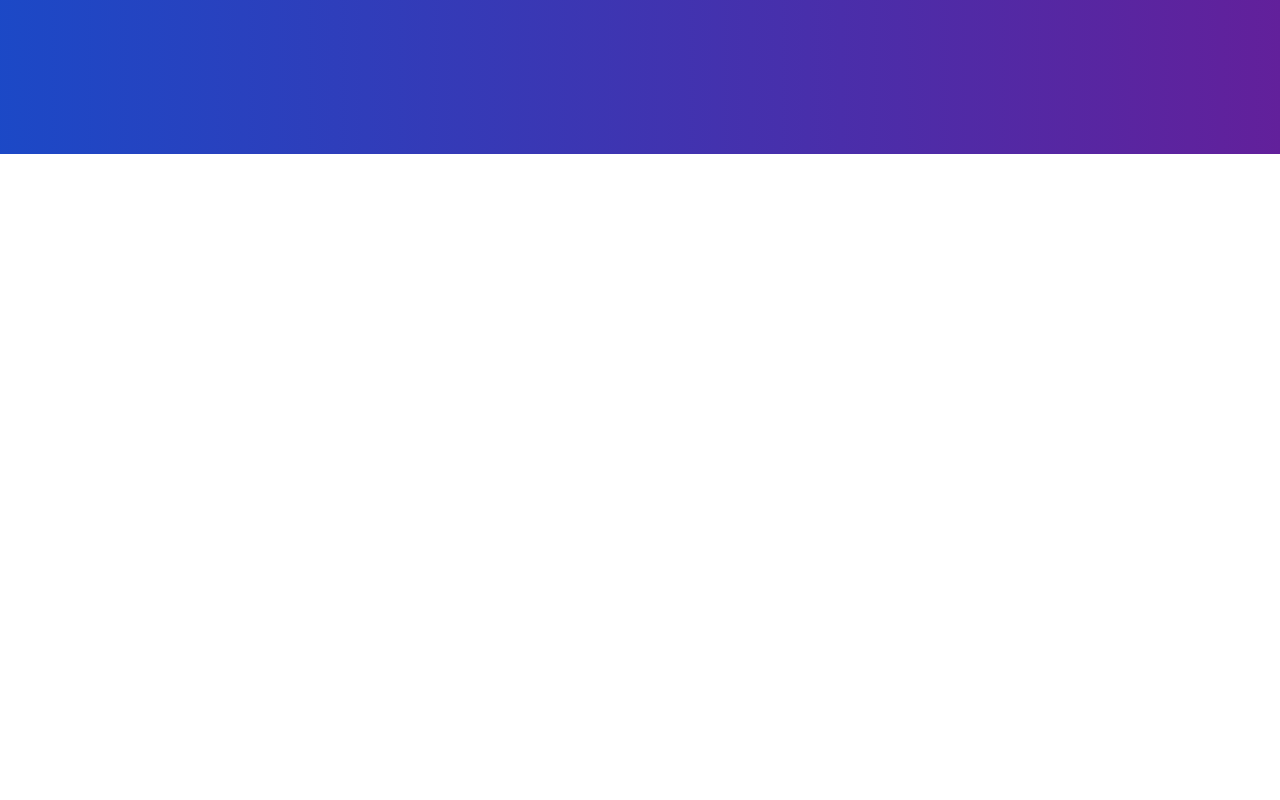
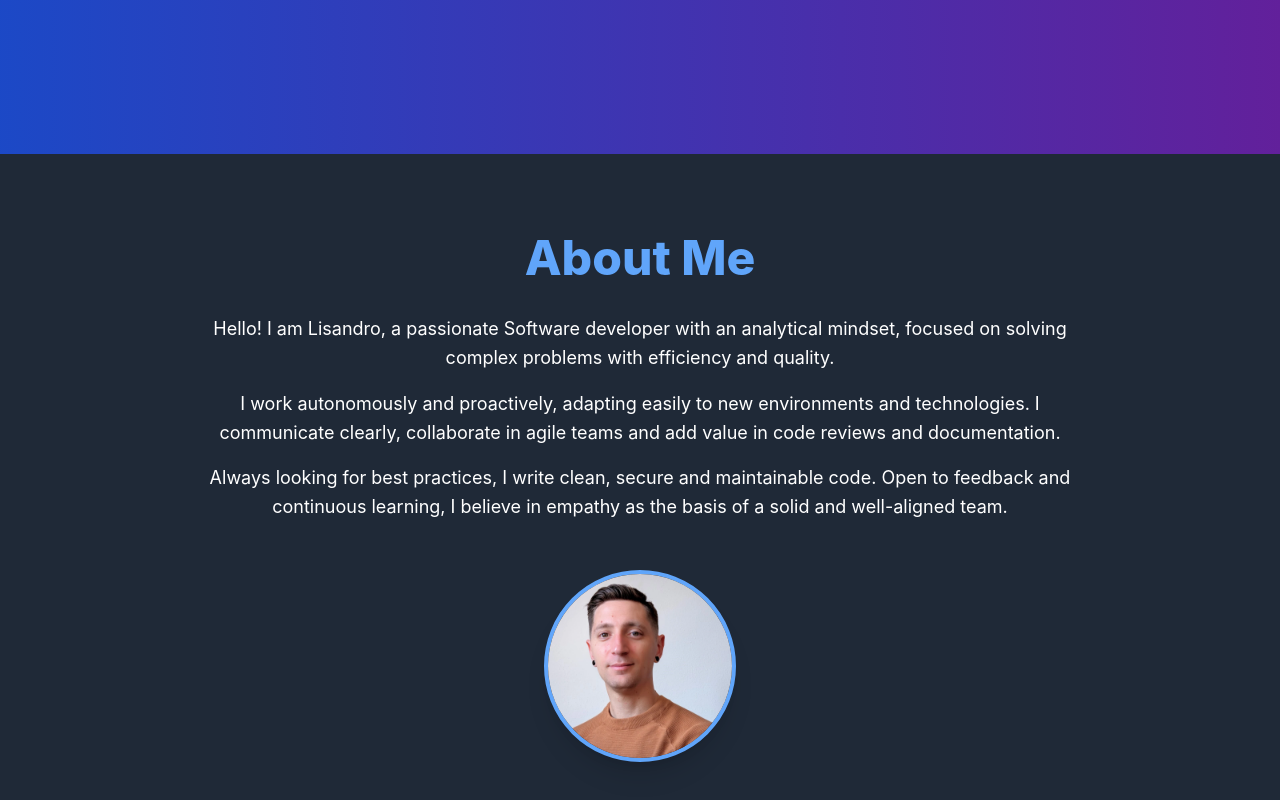
Before and after one commit to Litti8/my-professional-portfolio, a React (Create React App) app: page / in a window 1280 px wide. Shown: the part 750-1550 px from the top of the page. Before the commit the page ends 904 px from the top, so only its background shows below. Built offline with nearby package versions, Linux system fonts and the light colour scheme.

Commit message:
feat: Add About Me section with i18n and profile image

```diff
--- a/src/App.tsx
+++ b/src/App.tsx
@@ -1,9 +1,10 @@
 import React from 'react';
 import Hero from './components/Hero';
-import { useTranslation } from 'react-i18next'; // <-- Importa useTranslation
+import About from './components/About';
+import { useTranslation } from 'react-i18next';
 
 function App() {
-  const { t, i18n } = useTranslation(); // <-- Inicializa el hook
+  const { t, i18n } = useTranslation();
 
   // Función para cambiar el idioma
   const changeLanguage = (lng: string) => {
@@ -33,6 +34,7 @@
       </h1>
 
       <Hero />
+      <About />
     </div>
   );
 }
--- /dev/null
+++ b/src/components/About.tsx
@@ -0,0 +1,37 @@
+// src/components/About.tsx
+import React from 'react';
+import { useTranslation } from 'react-i18next';
+
+const About: React.FC = () => {
+  const { t } = useTranslation();
+
+  return (
+    <section id="about" className="py-20 px-4 bg-gray-800 text-white">
+      <div className="max-w-4xl mx-auto text-center">
+        <h2 className="text-5xl font-extrabold text-blue-400 mb-8">
+          {t('about_title')}
+        </h2>
+        <div className="text-lg leading-relaxed mb-12">
+          <p className="mb-4">
+            {t('about_paragraph_1')}
+          </p>
+          <p className="mb-4">
+            {t('about_paragraph_2')}
+          </p>
+          <p>
+            {t('about_paragraph_3')}
+          </p>
+        </div>
+        <div className="mt-12">
+          <img
+            src="/images/profile_webp.webp"
+            alt={t('your_photo_alt_text')}
+            className="w-48 h-48 rounded-full mx-auto object-cover border-4 border-blue-400 shadow-xl"
+          />
+        </div>
+      </div>
+    </section>
+  );
+};
+
+export default About;
--- a/src/i18n/locales/en/translation.json
+++ b/src/i18n/locales/en/translation.json
@@ -1,7 +1,13 @@
 {
   "hero_title": "Hi, I'm Lisandro Piatti",
-  "hero_subtitle": "Software Developer",
+  "hero_subtitle": "Software Developer focused on Backend and infrastructure.",
   "view_projects": "View Projects",
   "contact_me": "Contact Me",
-  "portfolio_title": "My Personal Portfolio"
+  "portfolio_title": "My Personal Portfolio",
+
+  "about_title": "About Me",
+  "about_paragraph_1": "Hello! I am Lisandro, a passionate Software developer with an analytical mindset, focused on solving complex problems with efficiency and quality.",
+  "about_paragraph_2": " I work autonomously and proactively, adapting easily to new environments and technologies. I communicate clearly, collaborate in agile teams and add value in code reviews and documentation.",
+  "about_paragraph_3": "Always looking for best practices, I write clean, secure and maintainable code. Open to feedback and continuous learning, I believe in empathy as the basis of a solid and well-aligned team.",
+  "your_photo_alt_text": "Your Profile Photo"
 }
--- a/src/i18n/locales/es/translation.json
+++ b/src/i18n/locales/es/translation.json
@@ -1,7 +1,13 @@
 {
   "hero_title": "Hola, soy Lisandro Piatti",
-  "hero_subtitle": "Desarrollador de Software",
+  "hero_subtitle": "Desarrollador de Software enfocado al Backend e infrastructura",
   "view_projects": "Ver Proyectos",
   "contact_me": "Contáctame",
-  "portfolio_title": "Mi Portafolio Personal"
+  "portfolio_title": "Mi Portafolio Personal",
+
+  "about_title": "Sobre Mí",
+  "about_paragraph_1": "¡Hola! Soy [Tu Nombre], un apasionado Desarrollador de software con mentalidad analítica, enfocado en resolver problemas complejos con eficiencia y calidad.",
+  "about_paragraph_2": "Trabajo con autonomía y proactividad, adaptándome fácilmente a nuevos entornos y tecnologías. Me comunico con claridad, colaboro en equipos ágiles y aporto valor en revisiones de código y documentación.",
+  "about_paragraph_3": "Siempre en búsqueda de buenas prácticas, escribo código limpio, seguro y mantenible. Abierto al feedback y al aprendizaje continuo, creo en la empatía como base de un equipo sólido y bien alineado.",
+  "your_photo_alt_text": "Tu Foto de Perfil"
 }
```
Also changed, not shown: public/images/profile_webp.webp (added).
